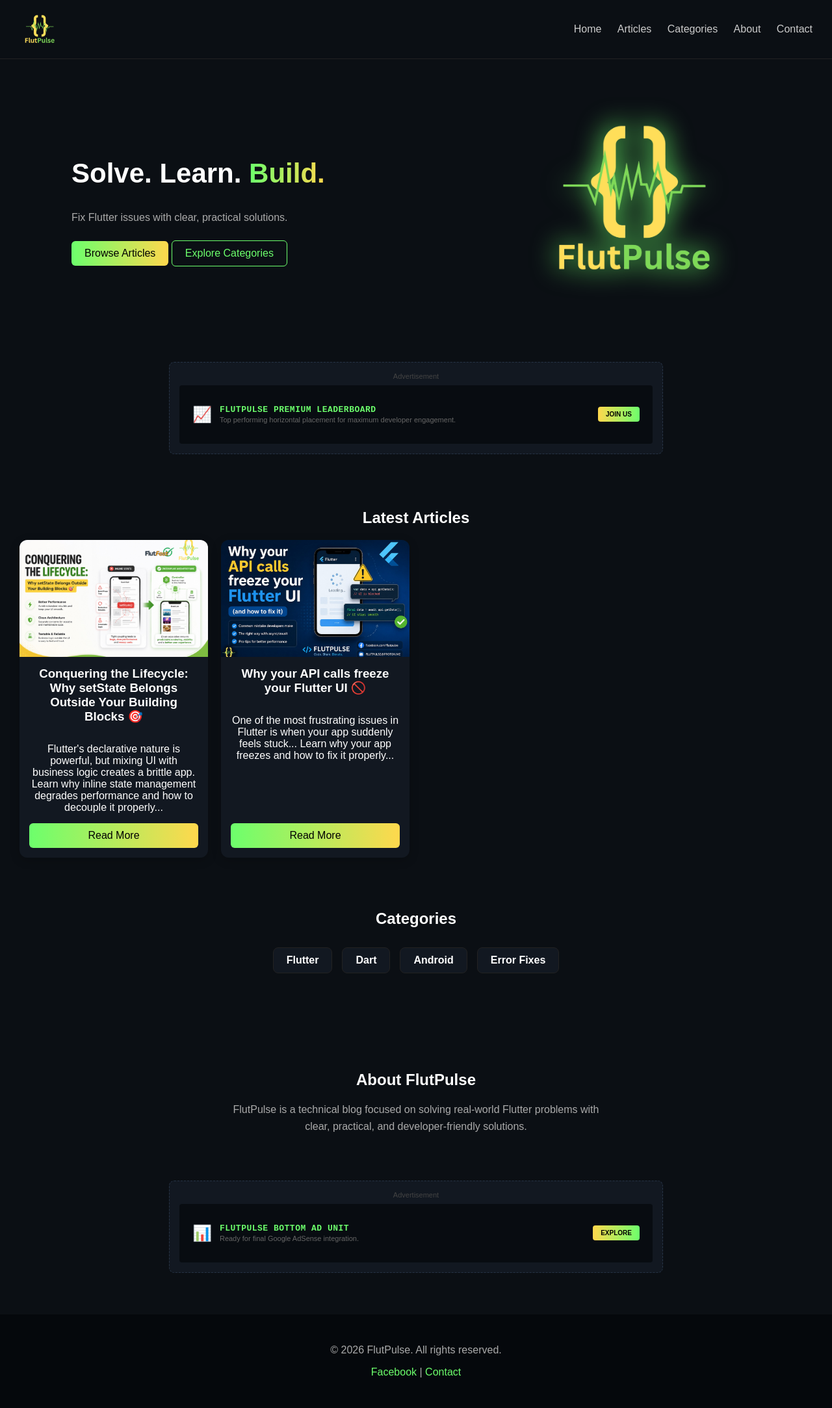
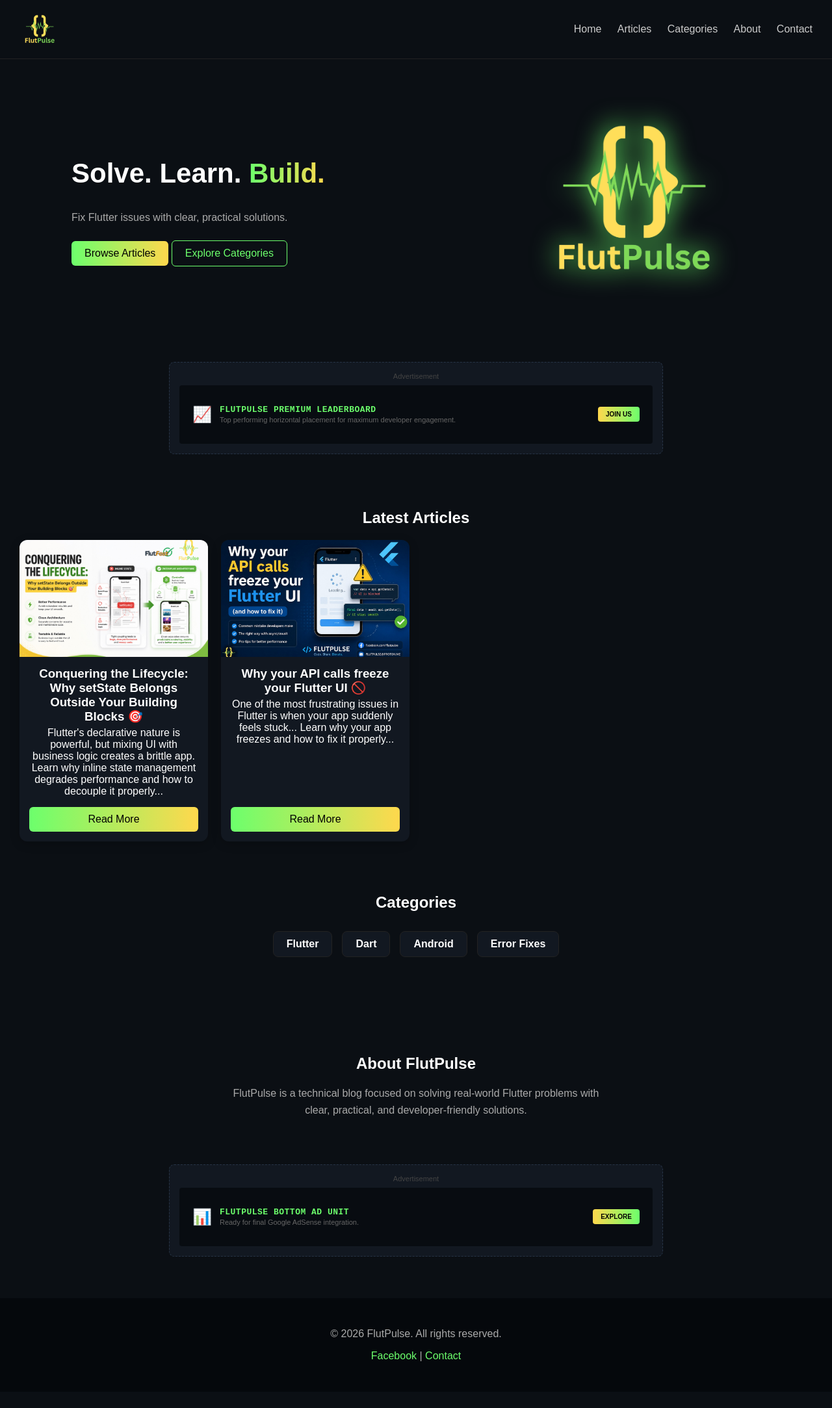
Before and after one commit to ahmloutfy/flutpulse, a Jekyll site: the page built from index.html, in a window 1280 px wide. Shown: the whole page at 65% size. Built offline with Jekyll 4.4.1, drawn with Linux system fonts in a browser that asks for light colours; after the commit the page ends 2142 px from its top, so only the background shows below that.

Commit message:
Update default.html

```diff
--- a/_layouts/default.html
+++ b/_layouts/default.html
@@ -63,12 +63,12 @@
 
     .container { padding: 30px; }
 
-    /* 🎯 TARGETED FIX: Perfect Flexbox Alignment for Buttons Without Changing HTML */
+    /* 🎯 THE EXACT CARD ALIGNMENT FIX */
     .grid {
       display: grid;
       grid-template-columns: repeat(auto-fill, minmax(280px, 1fr));
       gap: 20px;
-      align-items: stretch; /* Forces all cards in the same row to match height */
+      align-items: stretch;
     }
     .card {
       background: #121821;
@@ -77,18 +77,21 @@
       transition: 0.3s;
       box-shadow: 0 4px 15px rgba(0,0,0,0.2);
       display: flex;
-      flex-direction: column; /* Allows internal vertical alignment controls */
+      flex-direction: column;
     }
     .card:hover { transform: translateY(-6px); }
     .card-img { width: 100%; height: 180px; object-fit: cover; display: block; }
 
-    /* Target only the typography elements inside card to stay together */
-    .card h3, .card p { margin: 15px; }
+    /* Pushes the paragraph element to grow and absorb vertical white space variances */
+    .card h3 { margin: 15px 15px 5px 15px; }
+    .card p {
+      margin: 0 15px 15px 15px;
+      flex-grow: 1; /* Makes the paragraph fill the empty dynamic space seamlessly */
+    }
 
-    /* Anchors the button perfectly to the very bottom boundary of the card container */
+    /* Sets up precise layout alignment anchoring the button at the baseline */
     .card .btn {
-      margin: 15px;
-      margin-top: auto; /* Pushes button dynamically down if excerpt is short */
+      margin: auto 15px 15px 15px; /* Top auto margin ensures it stays locked at the bottom */
     }
 
     .btn { padding: 10px 20px; margin-top: 10px; display: inline-block; border-radius: 6px; text-decoration: none; }
```
